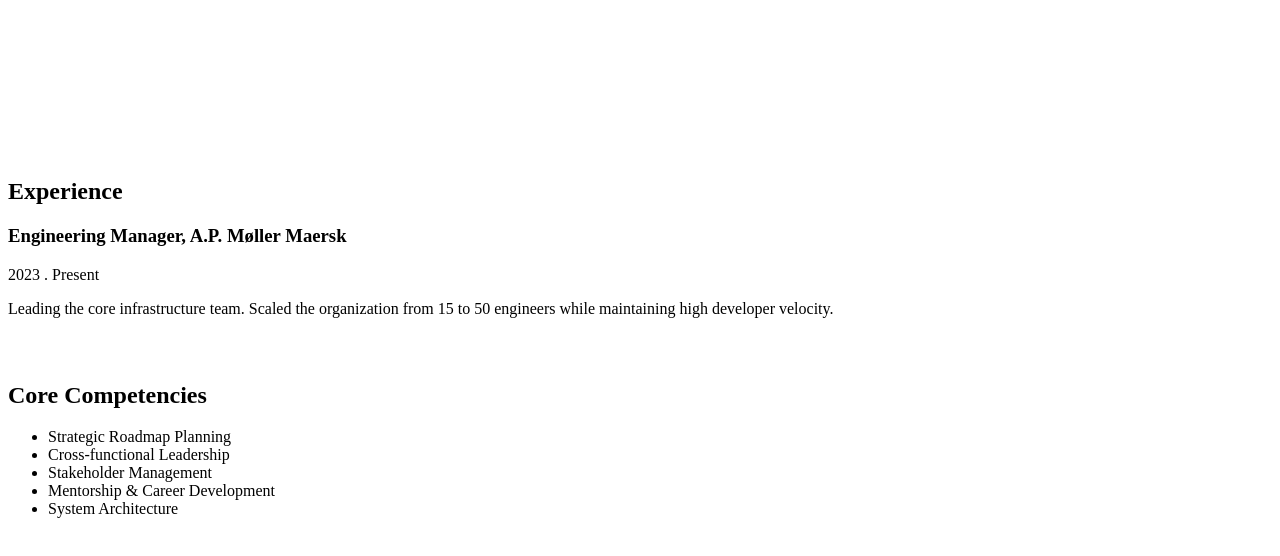
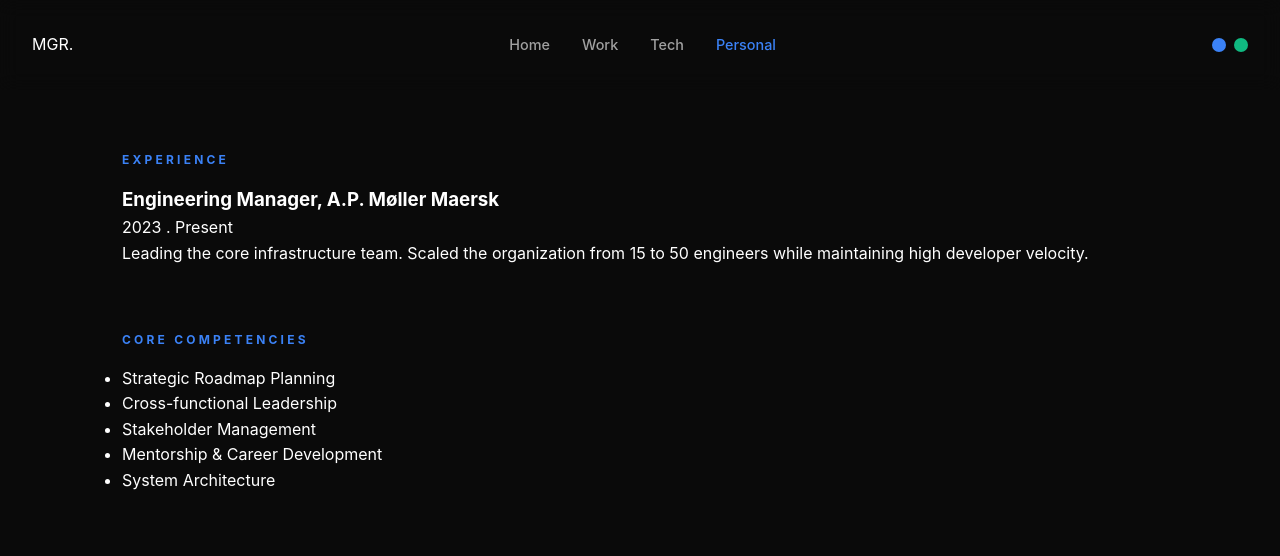
Before and after one commit to srivatsahg/srivatsa-portfolio, a plain HTML site: page work.html in a window 1280 px wide. Drawn offline with Linux system fonts and the light colour scheme.

Commit message:
Add HTML structure and navigation to work.html

```diff
--- a/work.html
+++ b/work.html
@@ -1,4 +1,28 @@
-<main class="container" style="padding-top: 150px;">
+<!DOCTYPE html>
+<html lang="en" data-theme="blue">
+<head>
+    <meta charset="UTF-8">
+    <meta name="viewport" content="width=device-width, initial-scale=1.0">
+    <title>Personal . Side Quests & Interests</title>
+    <link rel="stylesheet" href="css/style.css">
+</head>
+<body>
+
+    <nav class="navbar">
+        <div class="logo">MGR.</div>
+        <ul class="nav-links">
+            <li><a href="index.html">Home</a></li>
+            <li><a href="work.html">Work</a></li>
+            <li><a href="tech.html">Tech</a></li>
+            <li><a href="personal.html" class="active">Personal</a></li>
+        </ul>
+        <div class="theme-switch">
+            <button id="theme-blue" class="theme-btn blue"></button>
+            <button id="theme-green" class="theme-btn green"></button>
+        </div>
+    </nav>
+
+    <main class="container" style="padding-top: 150px;">
     <section class="reveal">
         <h2 class="eyebrow">Experience</h2>
         <div class="work-item">
@@ -19,3 +43,6 @@
         </div>
     </section>
 </main>
+<script src="js/main.js"></script>
+</body>
+</html>
```
